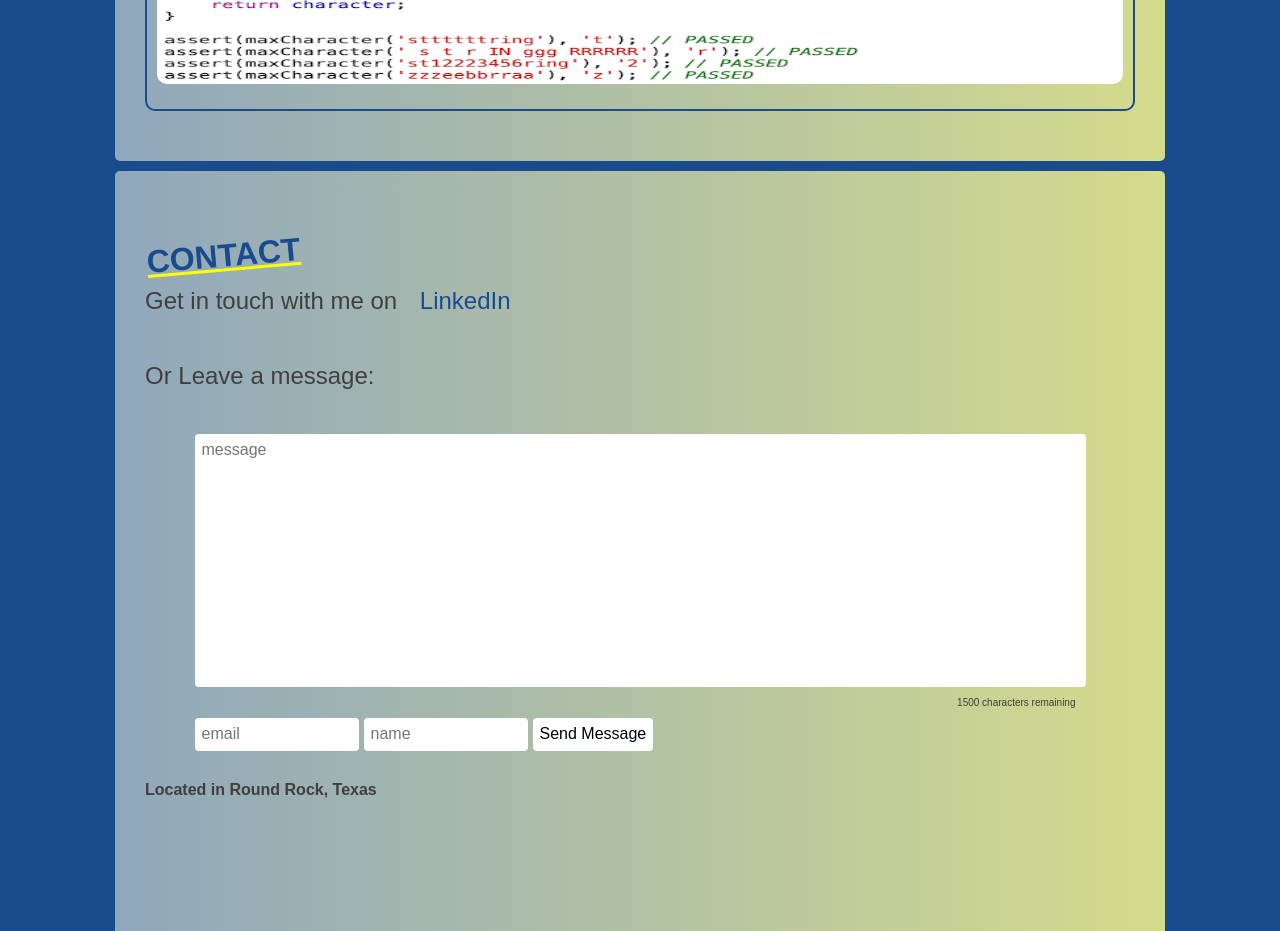
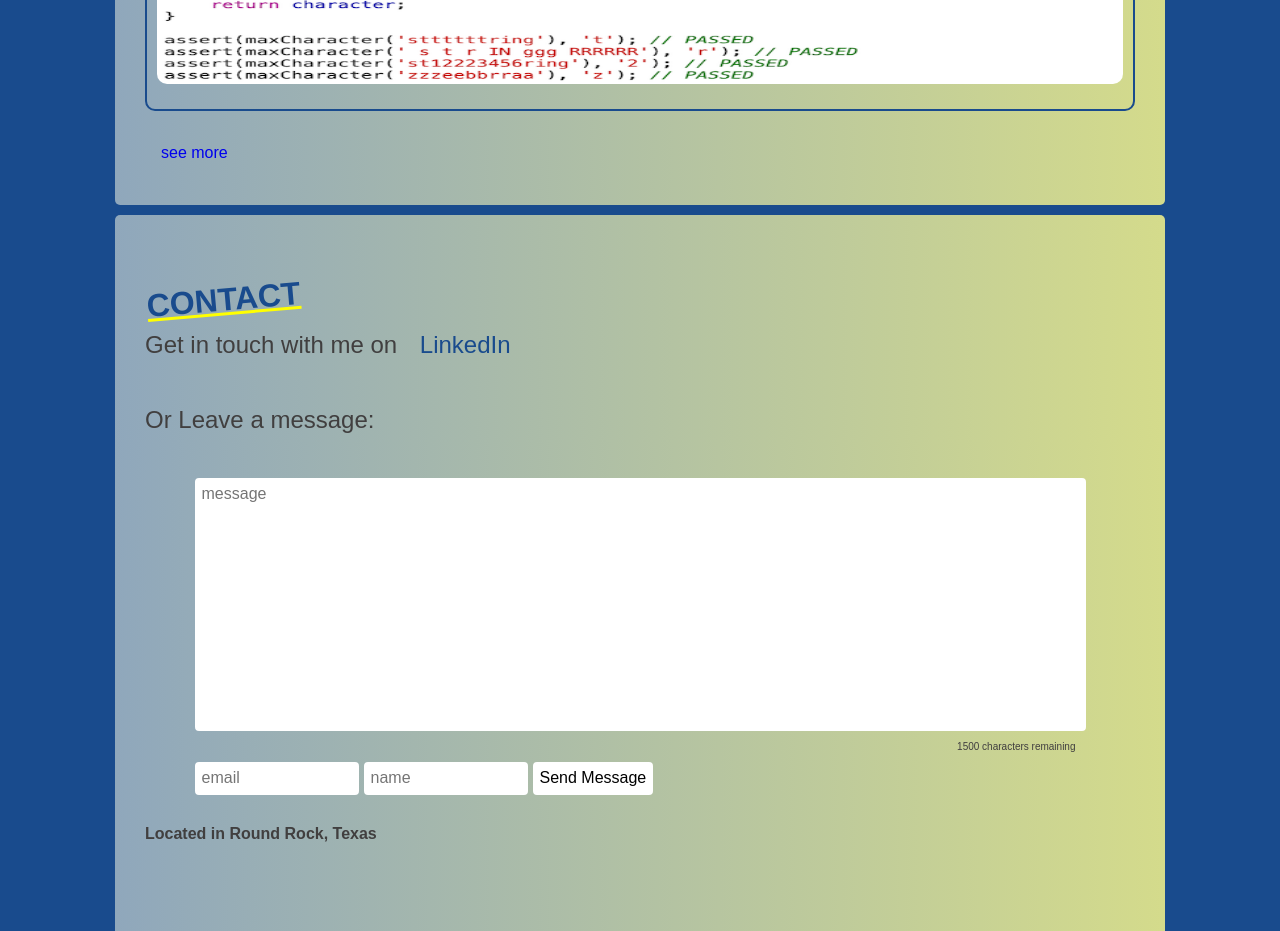
Before and after one commit to marshall405/portfolio-aca, a React (Create React App) app: page / in a window 1280 px wide. Shown: the part 6800-7731 px from the top of the page. Built offline with nearby package versions, Linux system fonts and the light colour scheme; no server answers.

Commit message:
add link to more algorithms

```diff
--- a/src/components/Blog.js
+++ b/src/components/Blog.js
@@ -68,6 +68,7 @@ export class Blog extends React.Component {
                     </ul>
                     <img src={maxChar} alt='code' />
                 </div>
+                <a href='/algorithms/algorithms.html' > see more </a>
             </div>
         )
     }
```
